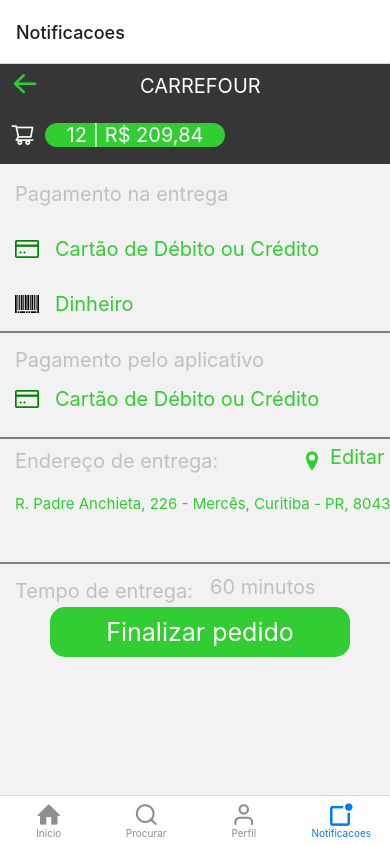
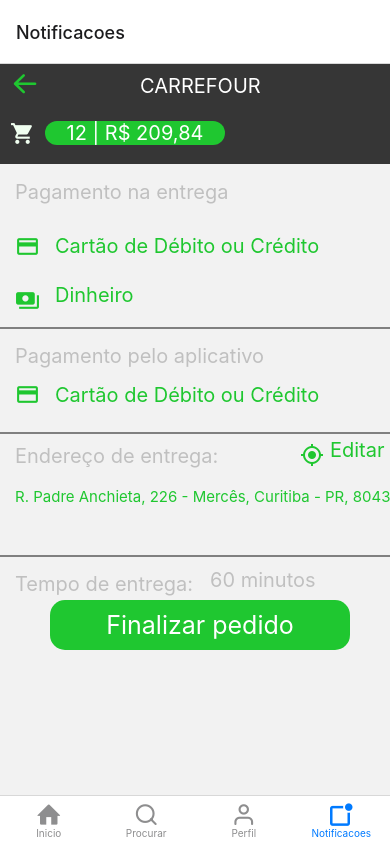
Before and after one commit to RicksonEdward29/minhas_telas, a React Native app: screen /Notificacoes in a window 390 px wide. Built offline with nearby package versions, Linux system fonts and the light colour scheme.

Commit message:
ALterando os icones para deixar igual projeto do figma

```diff
--- a/src/Pages/Home/index.js
+++ b/src/Pages/Home/index.js
@@ -2,7 +2,7 @@
 import { SafeAreaView, Text, View, StyleSheet, } from 'react-native';
 import { color } from 'react-native/Libraries/Components/View/ReactNativeStyleAttributes';
 import { Image } from 'react-native';
-import { AntDesign } from '@expo/vector-icons';
+import { AntDesign, MaterialIcons, Ionicons } from '@expo/vector-icons';
 
 export default function Home() {
     return(
@@ -12,7 +12,7 @@
             <Text style={styles.Title}>Pedido Carrefour - Em andamento</Text>
         </View>
         <View>
-            <AntDesign style={styles.iconClock} name="clockcircle" size={24} color="black" />
+            <MaterialIcons style={styles.iconClock} name="schedule" size={25} color="black" />
         </View>
         <View>
             <Text style={{left:10, marginTop:-80, fontSize:25,}}>00:35:50</Text>
@@ -23,6 +23,7 @@
             <AntDesign style={styles.iconCircle} name="checkcircle" size={25} color="#32CD32" />
             <AntDesign style={styles.iconEllipsi} name="ellipsis1" size={55} color="#00FF00" />
             <AntDesign style={styles.iconEllipsi} name="ellipsis1" size={55} color="#00FF00" />
+
         </View>
         <View>
             <Text style={{fontSize:15, position:'absolute', textAlign:'center', position:'absolute', margin: -110, color:'#C0C0C0' }}>Mercadorias sendo separadas</Text>
--- a/src/Pages/Notification/index.js
+++ b/src/Pages/Notification/index.js
@@ -1,30 +1,30 @@
 import React from 'react';
 import { SafeAreaView, Text, View, StyleSheet, TouchableOpacity,  } from 'react-native';
-import { AntDesign, Entypo } from '@expo/vector-icons';
+import { AntDesign, MaterialIcons } from '@expo/vector-icons';
 
 export default function Notification() {
     return(
         <SafeAreaView style={StyleSheet.container}>
         <View style={styles.spaceHigher}>
             <Text style={styles.text}>CARREFOUR</Text>
-            <AntDesign style={styles.iconArrow} name="arrowleft" size={30} color="#32CD32" />
-            <AntDesign style={styles.iconCart} name="shoppingcart" size={25} color="#F0FFF0" />
+            <AntDesign style={styles.iconArrow} name="arrowleft" size={30} color="#1FC730" />
+            <MaterialIcons style={styles.iconCart} name="shopping-cart" size={25} color="#F0FFF0" />
             <TouchableOpacity style={styles.buttonHigher} onPress={() => {}}>
                     <Text style={{fontSize: 20, color: 'white',}}>12 | R$ 209,84</Text>
             </TouchableOpacity>
         <View>
             <Text style={styles.textPay}>Pagamento na entrega</Text>
-            <AntDesign style={styles.iconCredit} name="creditcard" size={24} color="green" />
-            <Text style={{fontSize: 20, color: "#32CD32", left: 55, top: 15,}}>Cartão de Débito ou Crédito</Text>
-            <AntDesign style={styles.iconBarcode} name="barcode" size={24} color="black" />
+            <MaterialIcons style={styles.iconCredit} name="credit-card" size={25} color="#1FC730" />
+            <Text style={{fontSize: 20, color: "#1FC730", left: 55, top: 15,}}>Cartão de Débito ou Crédito</Text>
+            <MaterialIcons style={styles.iconPayments} name="payments" size={25} color="#1FC730" />
             <Text style={styles.textMoney}>Dinheiro</Text>
             <View style={styles.lineHigher}></View>
             <Text style={styles.textPayapp}>Pagamento pelo aplicativo</Text>
             <Text style={styles.textCard}>Cartão de Débito ou Crédito</Text>
-            <AntDesign style={styles.iconCredit} name="creditcard" size={24} color="green" />
+            <MaterialIcons style={styles.iconCredit} name="credit-card" size={25} color="#1FC730" />
             <View style={styles.lineMidle}></View>
             <Text style={styles.textDelivery}>Endereço de entrega:</Text>
-            <Entypo style={styles.iconMap} name="location-pin" size={24} color="#32CD32" />
+            <MaterialIcons style={styles.iconMap} name="my-location" size={24} color="#1FC730" />
             <Text  style={styles.textAdress}>
             R. Padre Anchieta, 226 - Mercês, Curitiba - PR, 80430-060
             </Text>
@@ -37,7 +37,7 @@
             </TouchableOpacity>
         </View>
             <View style={styles.quadrado}></View>
-            </View>
+        </View>
         </SafeAreaView>
     );
 }
@@ -63,7 +63,7 @@
     },
     buttonHigher:{
         alignItems:'center',
-        backgroundColor:'#32CD32',
+        backgroundColor:'#1FC730',
         paddingBottom: 0,
         width: 180,
         top: -25,
@@ -93,15 +93,15 @@
         left: 55,
         top: 25,
     },
-    iconBarcode:{
+    iconPayments:{
         top: 45,
         left: 15,
     },
     textMoney:{
         fontSize: 20,
-        color:"#32CD32",
+        color:"#1FC730",
         left: 55,
-        top: 20,
+        top: 15,
     },
     lineHigher:{
         width: 500,
@@ -121,7 +121,7 @@
     },
     textCard:{
         fontSize: 20,
-        color:"#32CD32",
+        color:"#1FC730",
         left: 55,
         top: 65,
     },
@@ -143,7 +143,7 @@
     },
     textAdress:{
         fontSize: 15,
-        color:"#32CD32",
+        color:"#1FC730",
         left: 15,
         top: 70,
     },
@@ -151,7 +151,7 @@
         fontSize: 20,
         top: 2,
         left: 330,
-        color:'#32CD32',
+        color:'#1FC730',
     },
     lineDown:{
         width: 500,
@@ -173,7 +173,7 @@
     },
     buttonDown:{
         alignItems:'center',
-        backgroundColor:'#32CD32',
+        backgroundColor:'#1FC730',
         paddingBottom: 20,
         width: 300,
         top: 90,
```
Also changed, not shown: src/Pages/Profile/index.js (line endings or trailing spaces).
